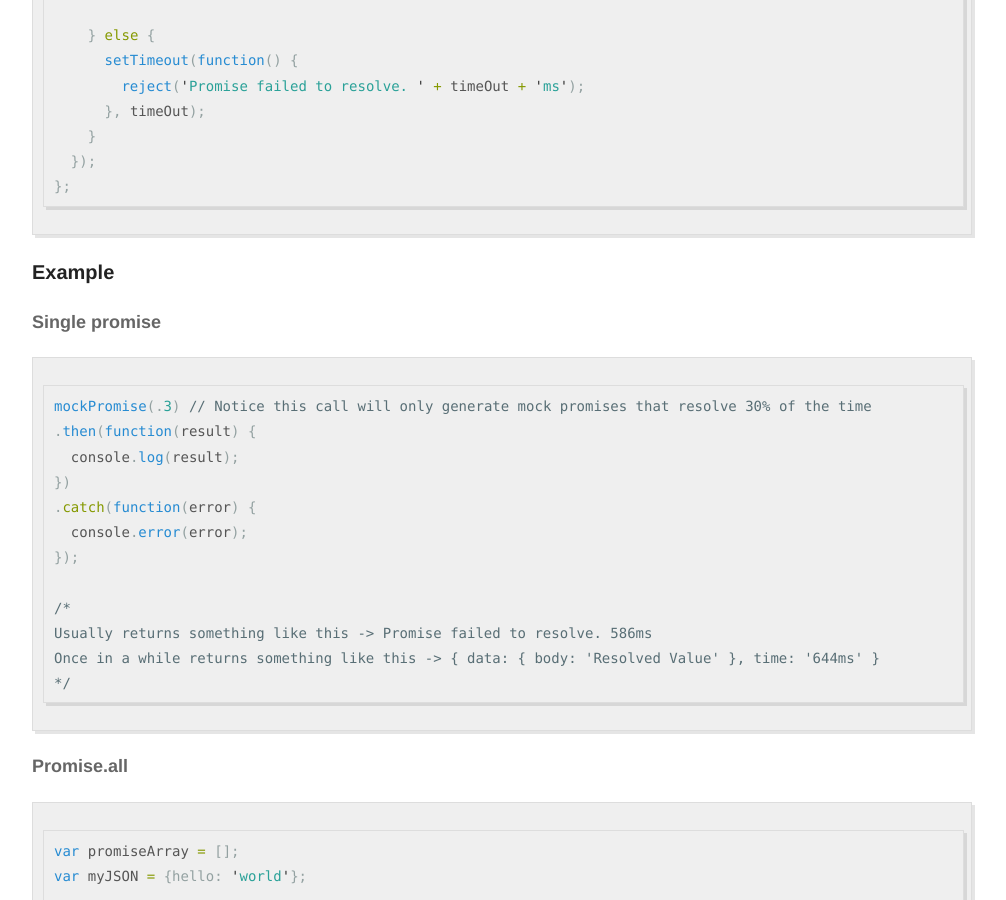
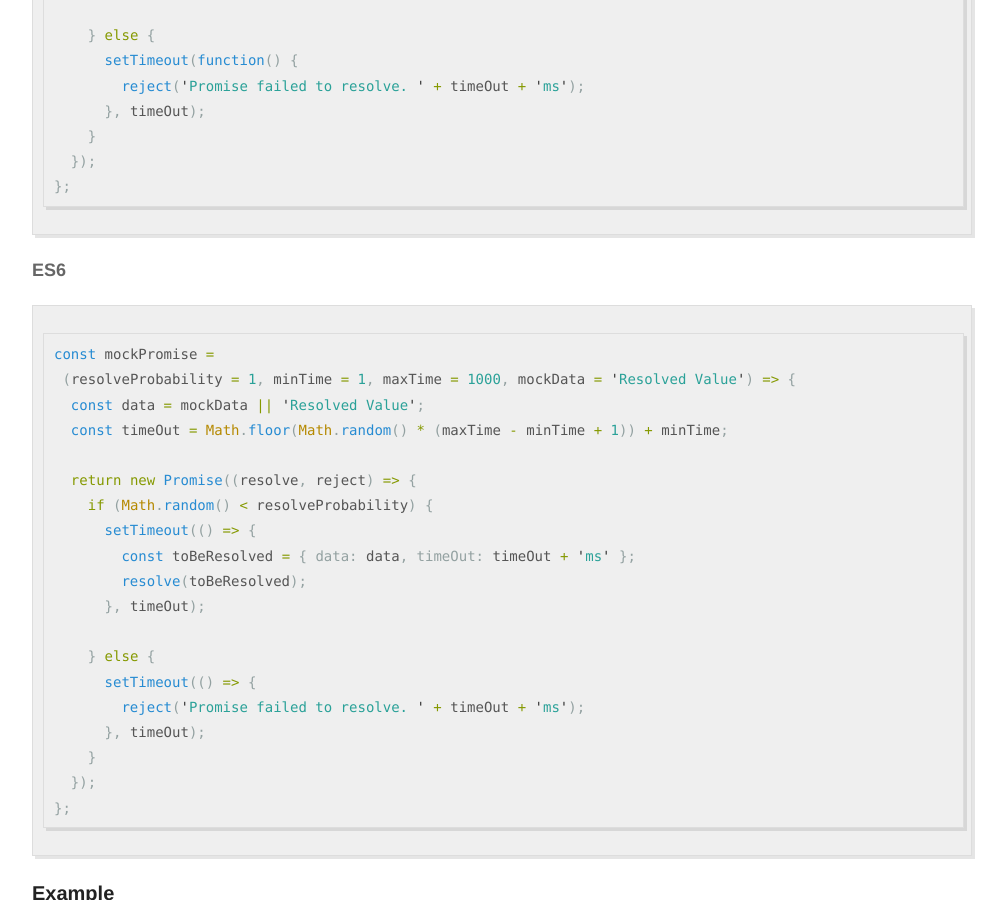
Before and after one commit to rodocite/rodocite.github.io, a Jekyll site: the page built from _posts/2015-10-12-mockPromise.md, in a window 1280 px wide and 900 px high, scrolled down 1065 px. Shown: the whole window, without its empty margins (138-1144 px from the left). Built offline with Jekyll 4.4.1, drawn with Linux system fonts in a browser that asks for light colours; Markdown is read by kramdown in place of the engine named in the settings; comment, search, counter and statistics services are not loaded.

Commit message:
Update 2015-10-12-mockPromise.md

````diff
--- a/_posts/2015-10-12-mockPromise.md
+++ b/_posts/2015-10-12-mockPromise.md
@@ -36,6 +36,29 @@ var mockPromise = function(resolveProbability, minTime, maxTime, mockData) {
 
     } else {
       setTimeout(function() {
+        reject('Promise failed to resolve. ' + timeOut + 'ms');
+      }, timeOut);
+    }
+  });
+};
+```
+
+#### ES6
+```javascript
+const mockPromise =
+ (resolveProbability = 1, minTime = 1, maxTime = 1000, mockData = 'Resolved Value') => {
+  const data = mockData || 'Resolved Value';
+  const timeOut = Math.floor(Math.random() * (maxTime - minTime + 1)) + minTime;
+
+  return new Promise((resolve, reject) => {
+    if (Math.random() < resolveProbability) {
+      setTimeout(() => {
+        const toBeResolved = { data: data, timeOut: timeOut + 'ms' };
+        resolve(toBeResolved);
+      }, timeOut);
+
+    } else {
+      setTimeout(() => {
         reject('Promise failed to resolve. ' + timeOut + 'ms');
       }, timeOut);
     }
````
